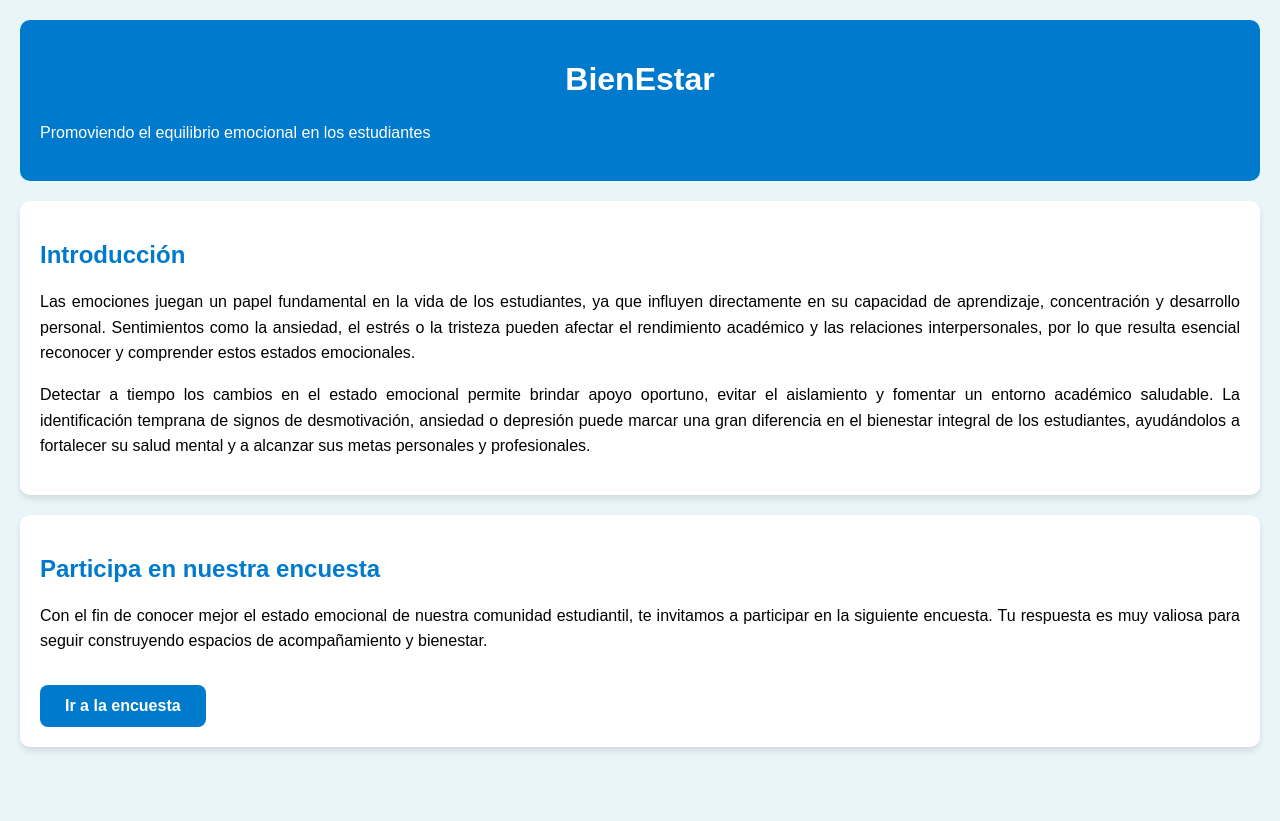
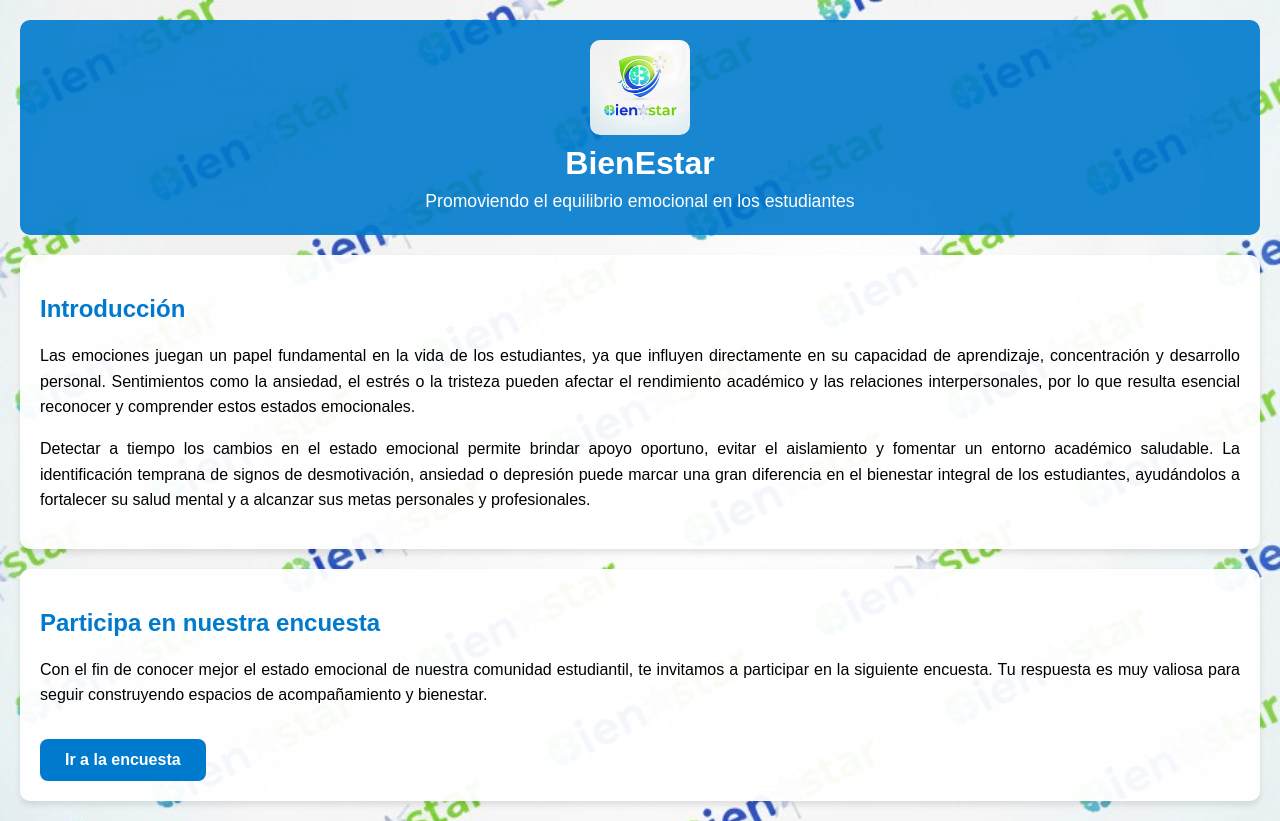
Before and after one commit to MAIK1109/BienEstar, a plain HTML site: page Index.html in a window 1280 px wide. Before the commit the page ends 800 px from the top, so only its background shows below. Drawn offline with Linux system fonts and the light colour scheme; files whose address does not match are found by name.

Commit message:
Colocacion de Marca de Agua y Logo de BienEstar

```diff
--- a/Index.html
+++ b/Index.html
@@ -7,21 +7,43 @@
     <style>
         body {
             font-family: Arial, sans-serif;
-            background-color: #e9f5f9;
+            background: url("D:/1. INGENIERIA DE SISTEMAS/5. QUINTO SEMESTRE/INNOVACION TECNOLOGICA/BienEstar/marca de agua.jpg") no-repeat center center fixed;
+            background-size: cover;
             margin: 0;
             padding: 20px;
         }
 
         header {
-            background-color: #007acc;
+            background-color: rgba(0, 122, 204, 0.9);
             color: white;
             padding: 20px;
+            border-radius: 10px;
+            display: flex;
+            align-items: center;
+            justify-content: center;
+            flex-direction: column;
             text-align: center;
+            position: relative;
+        }
+
+        header img {
+            width: 100px;
             border-radius: 10px;
+            margin-bottom: 10px;
+        }
+
+        header h1 {
+            margin: 0;
+            font-size: 2em;
+        }
+
+        header p {
+            margin: 5px 0 0 0;
+            font-size: 1.1em;
         }
 
         section {
-            background-color: white;
+            background-color: rgba(255, 255, 255, 0.95);
             border-radius: 10px;
             padding: 20px;
             margin-top: 20px;
@@ -56,6 +78,7 @@
 <body>
 
     <header>
+        <img src="D:/1. INGENIERIA DE SISTEMAS/5. QUINTO SEMESTRE/INNOVACION TECNOLOGICA/BienEstar/logo.jpg" alt="Logo BienEstar">
         <h1>BienEstar</h1>
         <p>Promoviendo el equilibrio emocional en los estudiantes</p>
     </header>
```
